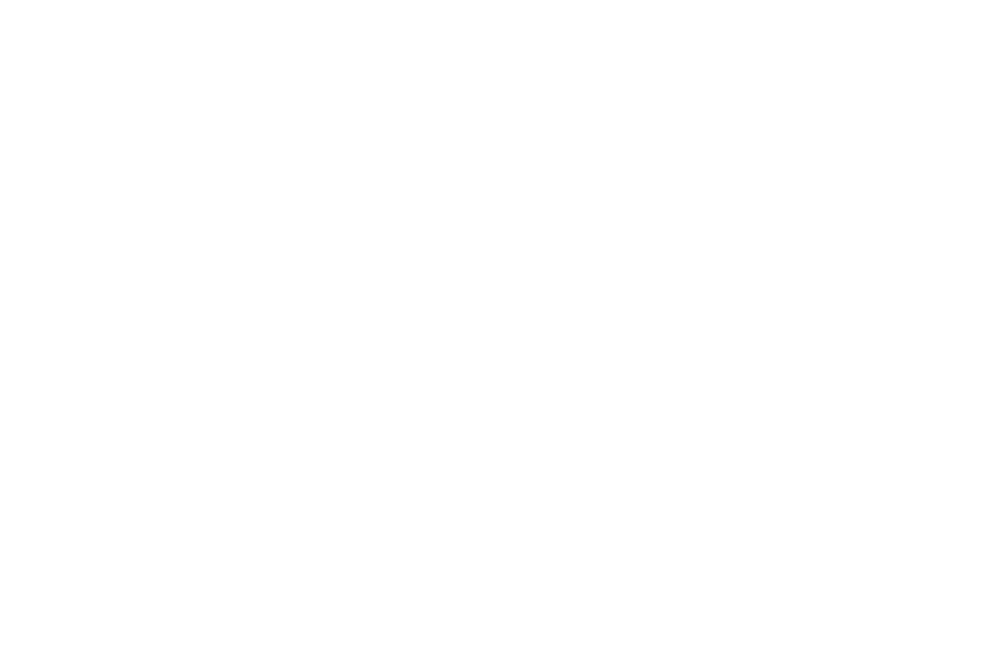
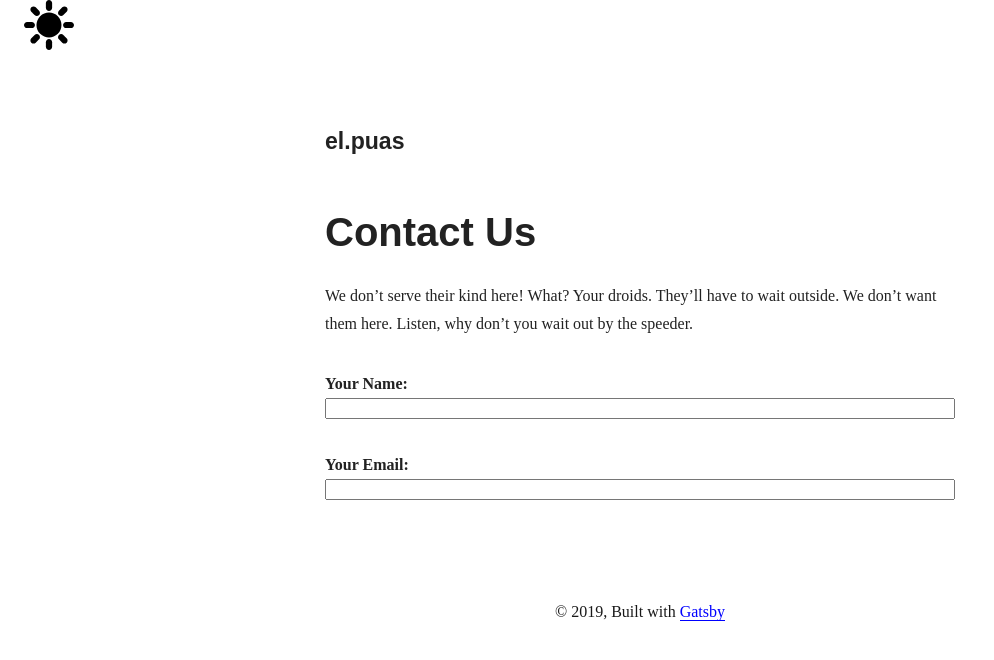
Before and after one commit to elpuas/elpuas-cms, a Gatsby site: page /contact in a window 1280 px wide. Before the commit this address had no page. Shown: the whole page, without its empty margins (0-994 px from the left). Built offline with nearby package versions, Linux system fonts and the light colour scheme; Gatsby itself is replaced by a stand-in of ours; some packages are replaced by stand-ins of ours; a web font is replaced by a local one.

Commit message:
refactor form

```diff
--- a/gatsby-browser.js
+++ b/gatsby-browser.js
@@ -1,4 +1,4 @@
 // custom typefaces
-import "typeface-montserrat"
+import "typeface-mclaren"
 import "typeface-merriweather"
 require('./src/styles/global.css')
--- a/package.json
+++ b/package.json
@@ -43,6 +43,7 @@
     "react-switch": "^5.0.0",
     "react-typography": "^0.16.19",
     "styled-components": "^4.2.0",
+    "typeface-mclaren": "^0.0.72",
     "typeface-merriweather": "0.0.72",
     "typeface-montserrat": "0.0.54",
     "typography": "^0.16.19",
--- /dev/null
+++ b/src/components/form-input.js
@@ -0,0 +1,37 @@
+import React, { useState } from "react"
+import styled from "styled-components"
+
+
+function FormInput({ label, value, ...props }) {
+	const [isOpen, setIsOpen] = useState(false);
+
+	const expand = isOpen || value !== "";
+
+	const toggleOpen = () => {
+	  setIsOpen(isCurrentlyOpen => !isCurrentlyOpen);
+	};
+
+	return (
+	  <div style={{ margin: "32px 0", display: "flex", flexDirection: "column" }}>
+		<label
+		  className={
+			expand ? ".input__label--expanded" : ".input__label--collapsed"
+		  }
+		  style={{
+			fontWeight: "bold",
+			fontSize: isOpen || value !== "" ? "0.8em" : "1em"
+		  }}
+		>
+		  {label}
+		</label>
+		<input
+		  {...props}
+		  value={value}
+		  onFocus={toggleOpen}
+		  onBlur={toggleOpen}
+		/>
+	  </div>
+	);
+  }
+
+  export default FormInput
--- /dev/null
+++ b/src/components/form.js
@@ -0,0 +1,50 @@
+import React, { useState } from "react"
+import styled from "styled-components"
+import FormInput from "./form-input"
+
+// const FormRow = styled.div`
+// 	display: flex;
+// 	position: relative;
+// 	label {
+// 		position: absolute;
+// 		padding: 5px 0 0 5px;
+// 	}
+// 	input {
+// 		min-height: 50px;
+// 		width: 100%;
+// 		border: solid 4px var(--formBorderColor);
+// 	}
+// `
+
+function useInput() {
+	const [value, setValue] = useState("");
+
+	const onChange = e => {
+	  setValue(e.target.value);
+	};
+
+	return {
+	  value,
+	  onChange
+	};
+  }
+
+function Form() {
+	const name = useInput();
+	const email = useInput();
+
+	return (
+	  <form
+		name="contact-form"
+		method="POST"
+		data-netlify="true"
+		data-netlify-honeypot="bot-field"
+		key="contact-form"
+	  >
+		<FormInput {...name} label="Your Name:" type="text" name="name" />
+		<FormInput {...email} label="Your Email:" type="text" name="email" />
+	  </form>
+	);
+  }
+
+export default Form
--- /dev/null
+++ b/src/pages/contact.js
@@ -0,0 +1,34 @@
+import React from "react"
+import { graphql } from "gatsby"
+import Form from "../components/form"
+
+import Layout from "../components/layout"
+import SEO from "../components/seo"
+
+class Contact extends React.Component {
+  render() {
+    const { data } = this.props
+    const siteTitle = data.site.siteMetadata.title
+
+    return (
+      <Layout location={this.props.location} title={siteTitle}>
+        <SEO title="Contact" />
+        <h1>Contact Us</h1>
+        <p>We don’t serve their kind here! What? Your droids. They’ll have to wait outside. We don’t want them here. Listen, why don’t you wait out by the speeder.</p>
+		<Form />
+      </Layout>
+    )
+  }
+}
+
+export default Contact
+
+export const pageQuery = graphql`
+  query {
+    site {
+      siteMetadata {
+        title
+      }
+    }
+  }
+`
--- a/src/pages/index.js
+++ b/src/pages/index.js
@@ -5,7 +5,7 @@ import Layout from "../components/layout"
 import SEO from "../components/seo"
 import Button from "../components/button"
 import Instagram from "../components/instagram"
-import Form from "../components/forms"
+import Form from "../components/form"
 import Map from "../components/map"
 
 class IndexPage extends React.Component {
--- a/src/styles/global.css
+++ b/src/styles/global.css
@@ -6,7 +6,9 @@ body {
 	--textTitle: #222;
 	--textLink: blue;
 	--hr: hsla(0, 0%, 0%, 0.2);
+	--formBorderColor: purple;
 
+	font-family: 'McLaren', cursive;
 	background-color: var(--bg);
   }
 
@@ -18,4 +20,5 @@ body {
 	--textTitle: white;
 	--textLink: yellow;
 	--hr: hsla(0, 0%, 100%, 0.2);
+	--formBorderColor: orange;
   }
```
Also changed, not shown: src/components/button.stories.js (+1 -1 lines), src/components/form.stories.js (added, +10 -0 lines), src/components/forms.js (deleted, +0 -27 lines), src/components/instagram.stories.js (+1 -1 lines), README.md, 1 other file.
